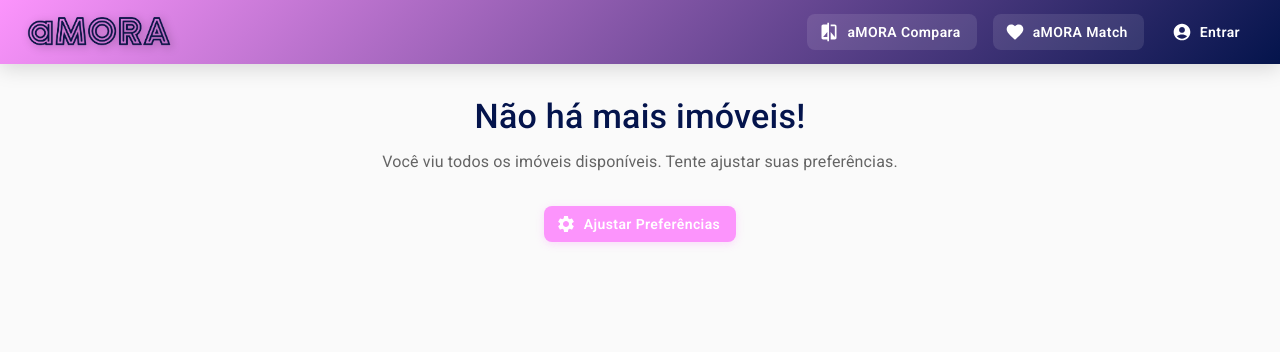
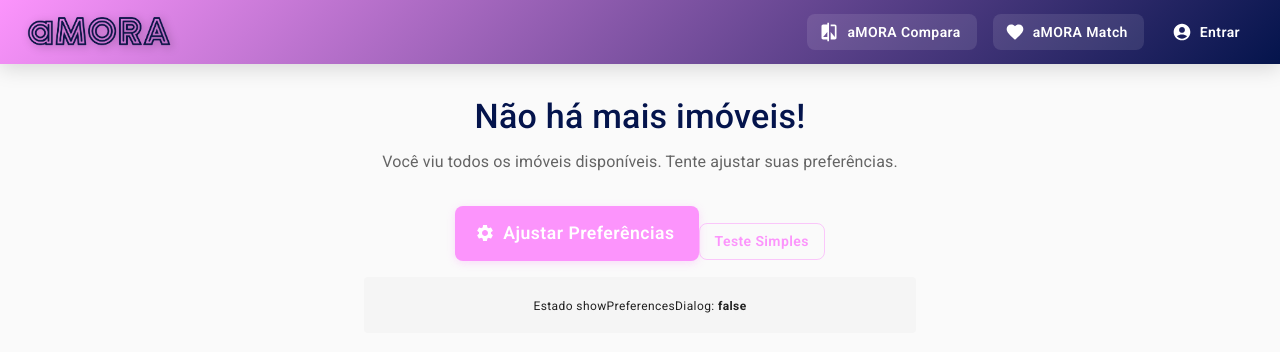
Before and after one commit to mateusoviana/amorachallenge, a React (Create React App) app: page /match/setup in a window 1280 px wide. Both pictures are taken after a click on the button "Pular Configuração". Shown: the top 352 px of the page. Built offline with nearby package versions, Linux system fonts and the light colour scheme; no server answers; the database is empty.

Commit message:
Fixing match feature

```diff
--- a/src/pages/Match/MatchSwipe.tsx
+++ b/src/pages/Match/MatchSwipe.tsx
@@ -62,6 +62,11 @@ const MatchSwipe: React.FC = () => {
       loadApartments();
     }
   }, [preferences]);
+
+  // Debug: monitorar mudanças no estado showPreferencesDialog
+  useEffect(() => {
+    console.log('Estado showPreferencesDialog mudou para:', showPreferencesDialog);
+  }, [showPreferencesDialog]);
 
   const loadPreferences = () => {
     const savedPreferences = localStorage.getItem('matchPreferences');
@@ -331,6 +336,7 @@ const MatchSwipe: React.FC = () => {
 
   if (currentIndex >= apartments.length) {
     return (
+      <>
         <Container maxWidth="sm" sx={{ py: 4, textAlign: 'center' }}>
           <Box sx={{ mb: 4 }}>
             <Typography variant="h4" gutterBottom>
@@ -342,12 +348,85 @@ const MatchSwipe: React.FC = () => {
           </Box>
           <Button
             variant="contained"
-          onClick={() => setShowPreferencesDialog(true)}
+            onClick={() => {
+              console.log('Botão Ajustar Preferências clicado!');
+              console.log('Estado atual showPreferencesDialog:', showPreferencesDialog);
+              setShowPreferencesDialog(true);
+              console.log('setShowPreferencesDialog(true) executado');
+            }}
             startIcon={<SettingsIcon />}
+            sx={{
+              fontSize: '1.1rem',
+              py: 1.5,
+              px: 3,
+              borderRadius: 2
+            }}
           >
             Ajustar Preferências
           </Button>
+
+          {/* Botão de teste */}
+          <Button
+            variant="outlined"
+            onClick={() => {
+              alert('Teste: Estado atual = ' + showPreferencesDialog);
+              setShowPreferencesDialog(true);
+              setTimeout(() => {
+                alert('Após setShowPreferencesDialog(true) = ' + showPreferencesDialog);
+              }, 100);
+            }}
+            sx={{ mt: 2 }}
+          >
+            Teste Simples
+          </Button>
+
+          {/* Debug visual */}
+          <Box sx={{ mt: 2, p: 2, bgcolor: 'grey.100', borderRadius: 1, textAlign: 'center' }}>
+            <Typography variant="caption">
+              Estado showPreferencesDialog: <strong>{showPreferencesDialog.toString()}</strong>
+            </Typography>
+          </Box>
         </Container>
+
+        {/* Dialog de Preferências - Renderizado aqui também */}
+        <Dialog
+          open={showPreferencesDialog}
+          onClose={() => setShowPreferencesDialog(false)}
+          maxWidth="md"
+          fullWidth
+        >
+          <DialogTitle>Configurar Preferências</DialogTitle>
+          <DialogContent>
+            <Typography variant="body1" sx={{ mb: 2 }}>
+              Deseja ajustar suas preferências? Isso irá recarregar os imóveis disponíveis.
+            </Typography>
+          </DialogContent>
+          <DialogActions>
+            <Button onClick={() => setShowPreferencesDialog(false)}>
+              Cancelar
+            </Button>
+            <Button
+              onClick={() => {
+                setShowPreferencesDialog(false);
+                navigate('/match/setup');
+              }}
+              variant="contained"
+            >
+              Configurar
+            </Button>
+            <Button
+              onClick={() => {
+                setShowPreferencesDialog(false);
+                setCurrentIndex(0);
+                loadApartments();
+              }}
+              variant="outlined"
+            >
+              Recarregar
+            </Button>
+          </DialogActions>
+        </Dialog>
+      </>
     );
   }
 
```
Lines whose indentation alone changed are shown as unchanged.
